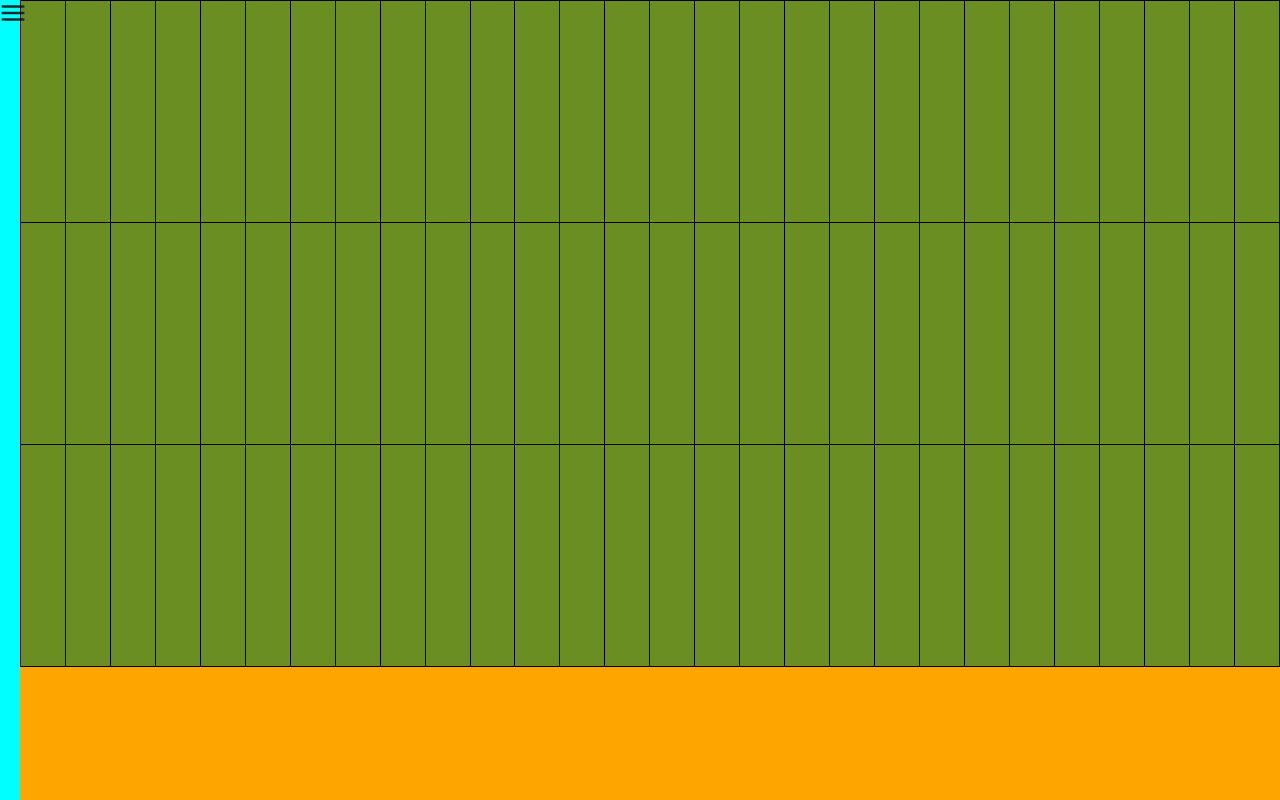
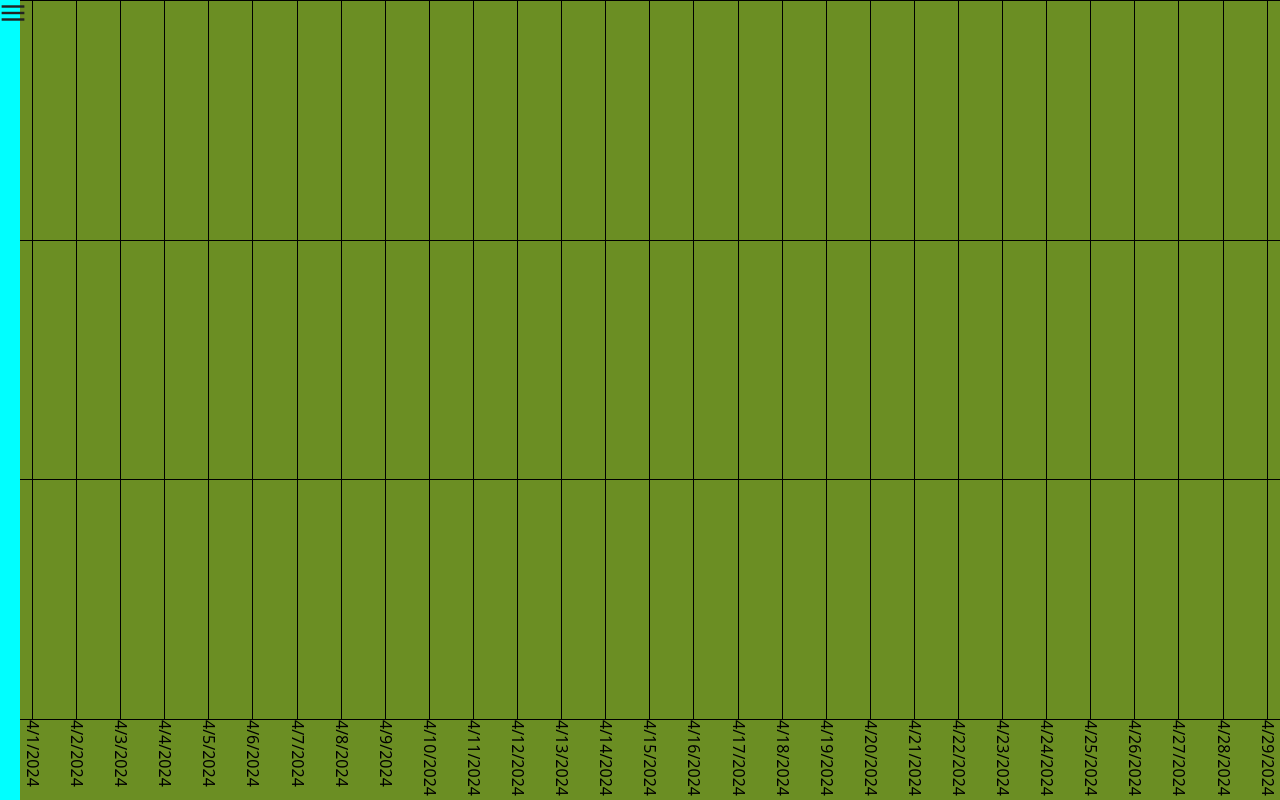
Before and after one commit to Qidia/GanttChart, a Next.js app: page / in a window 1280 px wide. Built offline with nearby package versions, Linux system fonts and the light colour scheme.

Commit message:
added the output of dates

```diff
--- a/src/components/GanttChart/GanttChart.jsx
+++ b/src/components/GanttChart/GanttChart.jsx
@@ -21,14 +21,13 @@ const GanttChart = ({ data }) => {
 
         <div className={styles.containerСharts}>
           <div className={styles.charts}>
-            <ZoomControl>
-              <Grid data={data}></Grid>
-            </ZoomControl>
+            {/*             <ZoomControl>
+             */}{" "}
+            <Grid data={data}></Grid>
+            {/*             </ZoomControl>
+             */}{" "}
           </div>
 
-          <div className={styles.date}>
-            {/* <DateStrip /> */}
-          </div>
         </div>
       </div>
     </>
--- a/src/components/GanttChart/GanttChart.module.css
+++ b/src/components/GanttChart/GanttChart.module.css
@@ -1,14 +1,9 @@
 .management {
   position: absolute;
-  /*   z-index: 1;
-    background: red; */
 }
 
 .container {
-  /*     width: 100vh;
- */
   height: 100vh;
-
   background: aqua;
   display: flex;
 }
@@ -21,32 +16,11 @@
 .containerСharts {
   background: rebeccapurple;
   width: 100%;
-
-  display: flex;
-  flex-direction: column;
   margin-left: 20px;
 }
 
 .charts {
   background: olivedrab;
   height: 100vh;
+  padding-bottom: 80px;
 }
-
-.date {
-  background: orange;
-  height: 20%;
-}
-
-.comp {
-  width: 100px;
-  height: 100px;
-  background: rgb(94, 231, 78);
-  margin: 0 auto;
-}
-
-.comp2 {
-  width: 100px;
-  height: 100px;
-  background: rgb(96, 234, 236);
-  margin: 0 auto;
-}
--- a/src/components/Grid/Grid.jsx
+++ b/src/components/Grid/Grid.jsx
@@ -38,8 +38,18 @@ const Grid = ({ data }) => {
     // Количество дней между самой ранней и самой поздней датами
     const totalDays = Math.ceil((maxDate - minDate) / (1000 * 60 * 60 * 24));
 
-    return Array.from({ length: totalDays }, (_, index) => (
-      <div key={index} className={styles.verticalLine} />
+    // Создаем массив дат между минимальной и максимальной датами
+    const dateArray = Array.from({ length: totalDays }, (_, index) => {
+      const currentDate = new Date(minDate);
+      currentDate.setDate(currentDate.getDate() + index);
+      return currentDate;
+    });
+
+    return dateArray.map((date, index) => (
+      <div key={index} className={styles.flex}>
+        <div className={styles.verticalLine} />
+        <div className={styles.date}>{date.toLocaleDateString()}</div>
+      </div>
     ));
   };
 
--- a/src/components/Grid/Grid.module.css
+++ b/src/components/Grid/Grid.module.css
@@ -14,6 +14,7 @@
 
 .verticalLine {
   border-left: 1px solid black;
+  height: 100%;
 }
 
 .containerHorizontalLine {
@@ -29,8 +30,17 @@
   border-bottom: 1px solid black;
 }
 
-/* .date {
-  transform: rotate(-90deg);
+.date {
+  transform: rotate(90deg);
   white-space: nowrap;
-  margin-bottom: 10px;
-} */
+  width: 0;
+  height: 0;
+  margin-left: 25px;
+}
+
+.flex {
+  display: flex;
+  flex-direction: column;
+  height: 100%;
+  align-items: center;
+}
```
